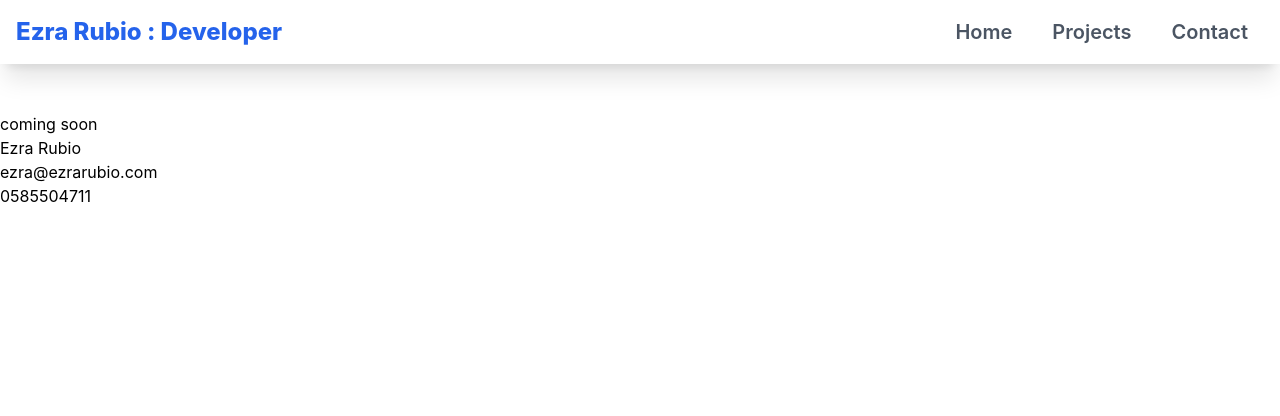
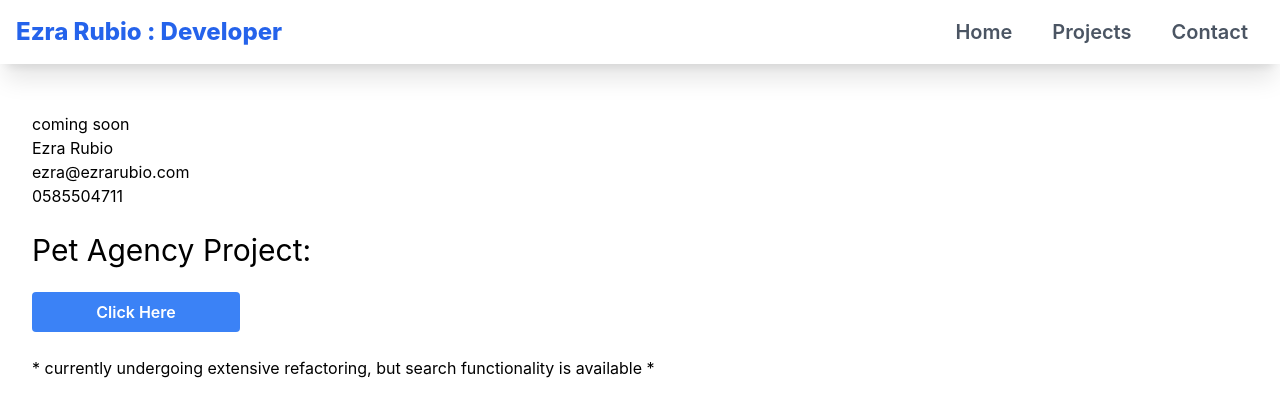
Before and after one commit to ezraRubio/portfolio-site, a Next.js app: page /projects in a window 1280 px wide. Shown: the top 416 px of the page. Built offline with nearby package versions, Linux system fonts and the light colour scheme.

Commit message:
added external links

```diff
--- a/src/app/contact/page.tsx
+++ b/src/app/contact/page.tsx
@@ -1,11 +1,26 @@
 function Contact() {
   return (
-    <>
+    <div className="ml-8">
       <h2 className="mt-28">coming soon</h2>
       <h3> Ezra Rubio </h3>
       <h3> ezra@ezrarubio.com</h3>
       <h3> 0585504711 </h3>
-    </>
+      <div className="flex flex-row space-x-4">
+        <a
+          href="https://www.linkedin.com/in/ezrarubio/"
+          className="bg-blue-500 hover:bg-blue-700 text-white text-center font-semibold py-2 px-4 rounded w-1/6"
+        >
+          Linked In
+        </a>
+        <a
+          href="https://github.com/ezraRubio"
+          className="bg-blue-500 hover:bg-blue-700 text-white text-center font-semibold py-2 px-4 rounded w-1/6"
+        >
+          {" "}
+          GitHub
+        </a>
+      </div>
+    </div>
   );
 }
 
--- a/src/app/projects/page.tsx
+++ b/src/app/projects/page.tsx
@@ -1,11 +1,25 @@
 function Projects() {
   return (
-    <>
+    <div className="ml-8">
       <h2 className="mt-28">coming soon</h2>
       <h3> Ezra Rubio </h3>
       <h3> ezra@ezrarubio.com</h3>
       <h3> 0585504711 </h3>
-    </>
+      <div className="flex flex-col space-y-6 mt-6">
+        <h1 className="text-bold text-black text-3xl">Pet Agency Project: </h1>
+        <a
+          href="https://pet-agency.vercel.app/"
+          target="_blank"
+          className="bg-blue-500 hover:bg-blue-700 text-white text-center font-semibold py-2 px-4 rounded w-1/6"
+        >
+          Click Here
+        </a>
+        <p>
+          * currently undergoing extensive refactoring, but search functionality
+          is available *
+        </p>
+      </div>
+    </div>
   );
 }
 
```
